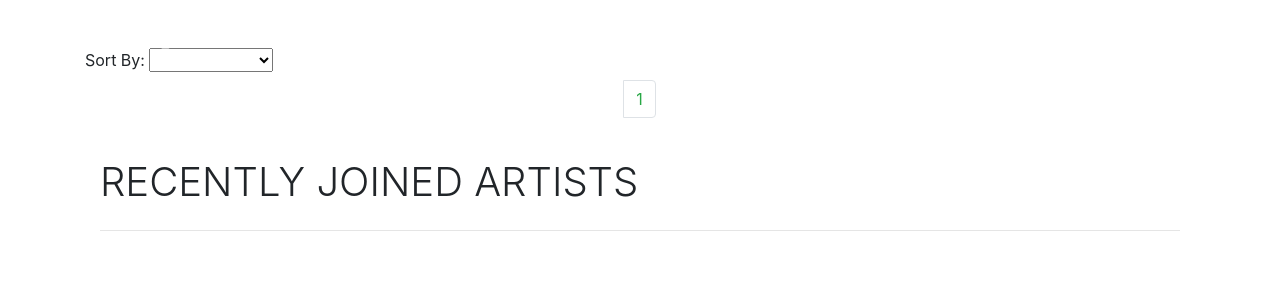
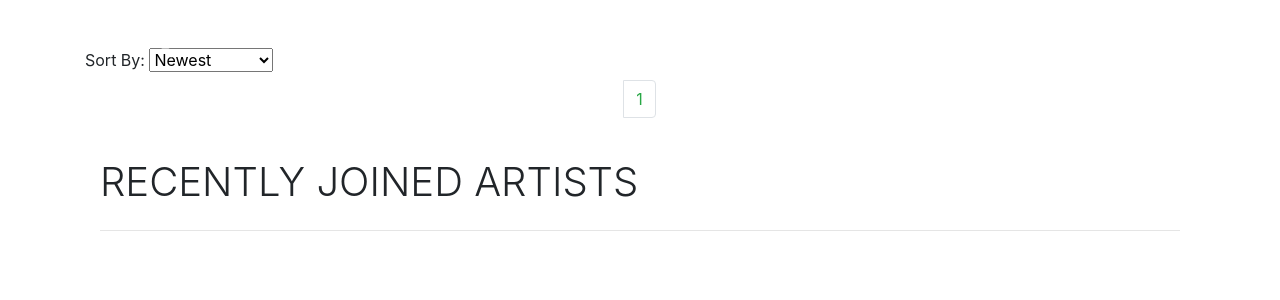
Before and after one commit to Suzan792/Project-C, a Django app: page /1/ in a window 1280 px wide. Shown: the part 76-376 px from the top of the page. Run offline with Django 3.2, Linux system fonts and the light colour scheme; data that the repository does not hold is empty; parts of the project's set-up code (start-up, migrations or seed data) failed here and were passed over; some libraries are stand-ins or nearby versions; some web fonts are replaced.

Commit message:
improved filter

```diff
--- a/Django/website/templates/index.html
+++ b/Django/website/templates/index.html
@@ -161,7 +161,12 @@
 {% block javascript %}
 <script>
 $("#home_page").parent().addClass("active")
-if('{{filter}}'=='None'){
+newest
+oldest
+highestPrice
+lowestPrice
+mostLiked
+if('{{filter}}' != 'newest' || '{{filter}}' != 'oldest' || '{{filter}}' != 'highestPrice' || '{{filter}}' != 'lowestPrice' || '{{filter}}' != 'mostLiked' ){
   $("#artworkFilter").val('newest')
 }else{
   $("#artworkFilter").val('{{filter}}')
```
